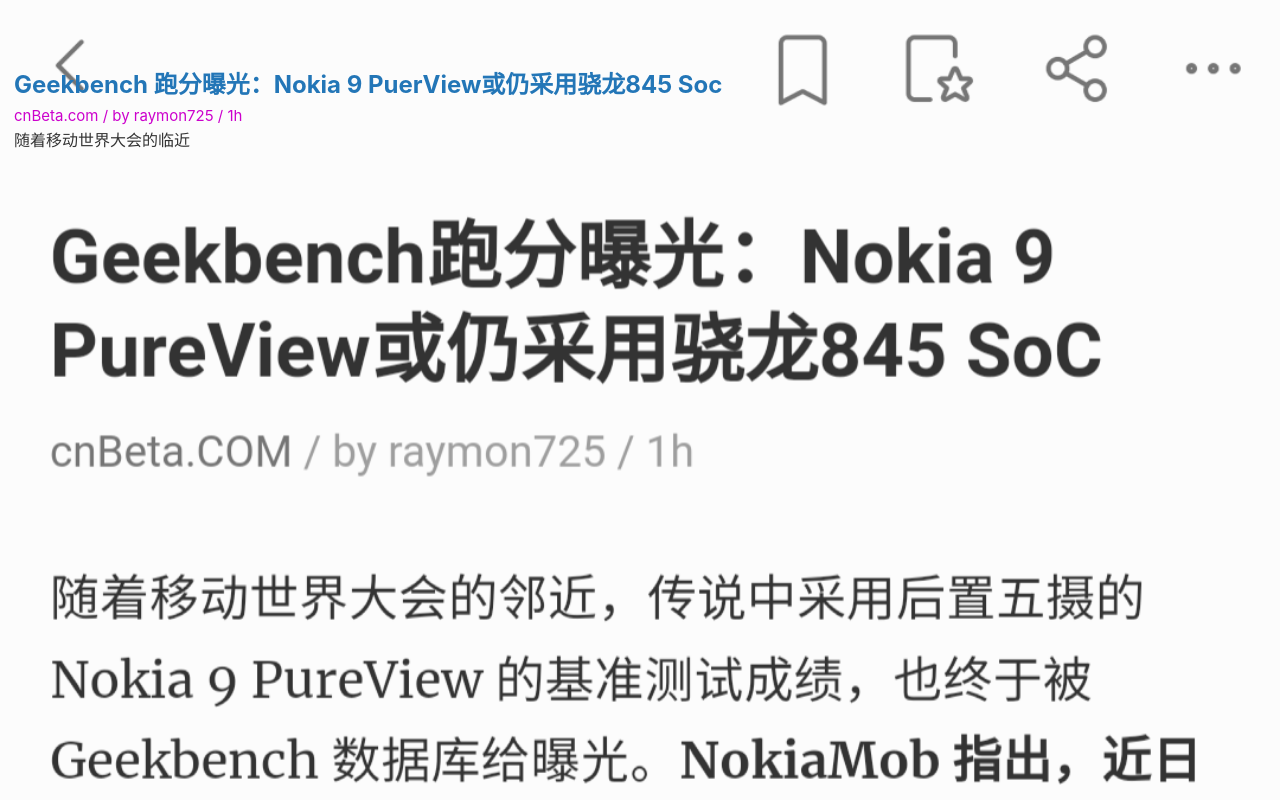
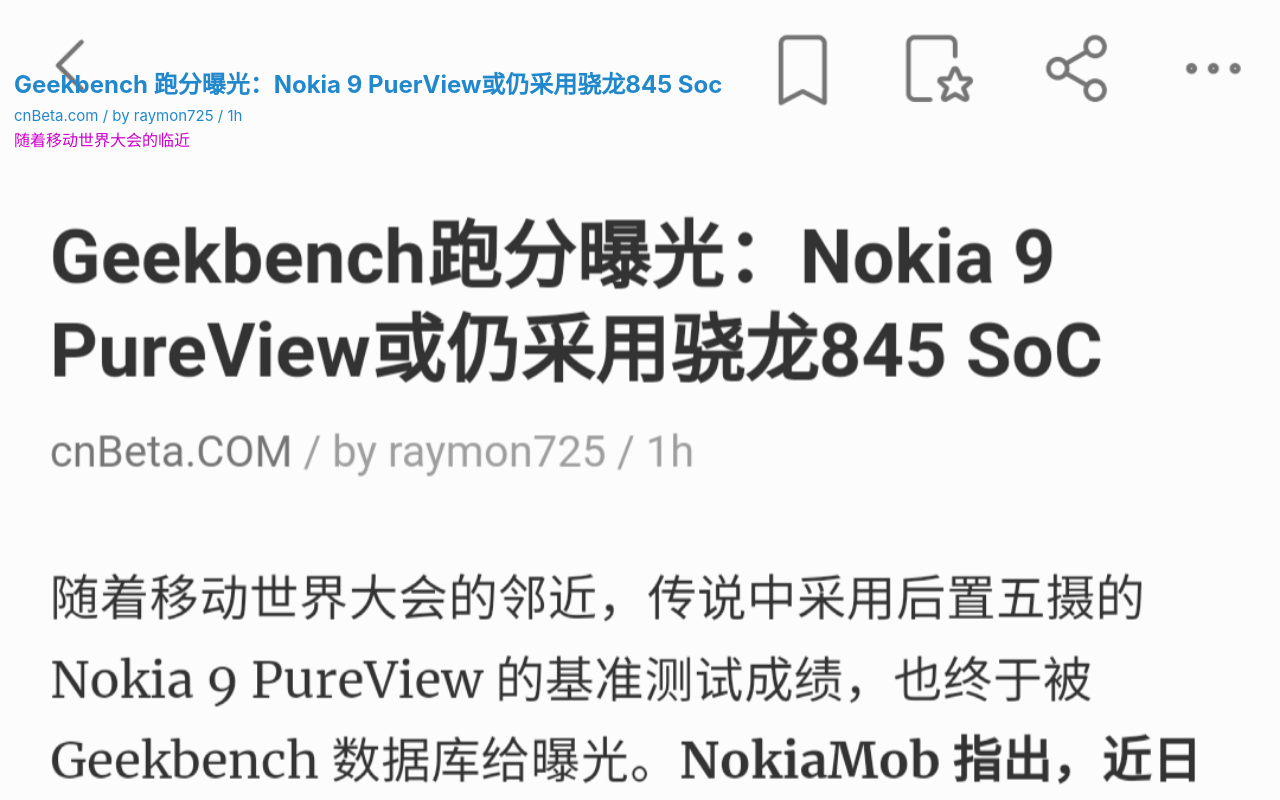
Before and after one commit to xuui/css, a plain HTML site: page post.html in a window 1280 px wide. Drawn offline with Linux system fonts and the light colour scheme.

Commit message:
Update post.html

```diff
--- a/post.html
+++ b/post.html
@@ -31,13 +31,15 @@
 
 h1{font-size:24px;line-height:1.21;
 margin-bottom:5px;
-color:#2376b7;
+color:#28c;
 }
 small{font-size:15px;
 margin-bottom:20px;
+color:#28c;
+}
+p{font-size:16px;
 color:#c0c;
 }
-p{font-size:16px;}
 
 </style>
 </head>
```
